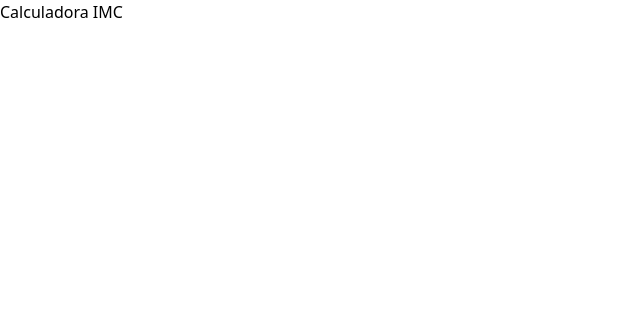
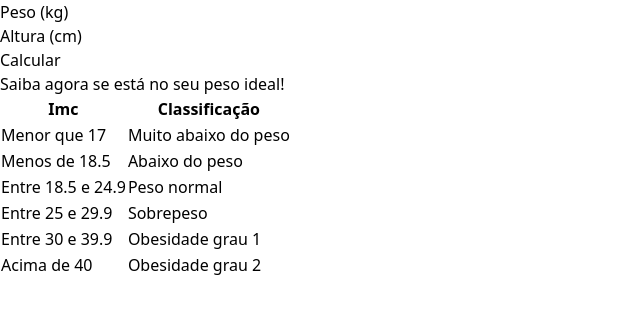
Before and after one commit to KiriaCassiaOliveira/imc-calculator, a React (Vite) app: page / in a window 1280 px wide. Shown: the top 314 px of the page, without its empty margins (0-640 px from the left). Built offline with nearby package versions, Linux system fonts and the light colour scheme.

Commit message:
feat: structuring html

```diff
--- a/src/App.tsx
+++ b/src/App.tsx
@@ -1,12 +1,60 @@
-
-
 function App() {
-
   return (
     <main>
-      <h1 className="bg-red-500">Calculadora IMC</h1>
+      <section id="form">
+        <form>
+          <div>
+            <label htmlFor="weight">Peso (kg)</label>
+            <input type="text" id="weight" />
+          </div>
+          <div>
+            <label htmlFor="height">Altura (cm)</label>
+            <input type="text" id="height" />
+          </div>
+          <button>Calcular</button>
+        </form>
+      </section>
+      <section id="result">
+        <p>Saiba agora se está no seu peso ideal!</p>
+      </section>
+      <section id="reference-table">
+        <table>
+          <thead>
+            <tr>
+              <th>Imc</th>
+              <th>Classificação</th>
+            </tr>
+          </thead>
+          <tbody>
+          <tr>
+              <td>Menor que 17</td>
+              <td>Muito abaixo do peso</td>
+            </tr>
+            <tr>
+              <td>Menos de 18.5</td>
+              <td>Abaixo do peso</td>
+            </tr>
+            <tr>
+              <td>Entre 18.5 e 24.9</td>
+              <td>Peso normal</td>
+            </tr>
+            <tr>
+              <td>Entre 25 e 29.9</td>
+              <td>Sobrepeso</td>
+            </tr>
+            <tr>
+              <td>Entre 30 e 39.9</td>
+              <td>Obesidade grau 1</td>
+            </tr>
+            <tr>
+              <td>Acima de 40</td>
+              <td>Obesidade grau 2</td>
+            </tr>
+          </tbody>
+        </table>
+      </section>
     </main>
-  )
+  );
 }
 
-export default App
+export default App;
```
